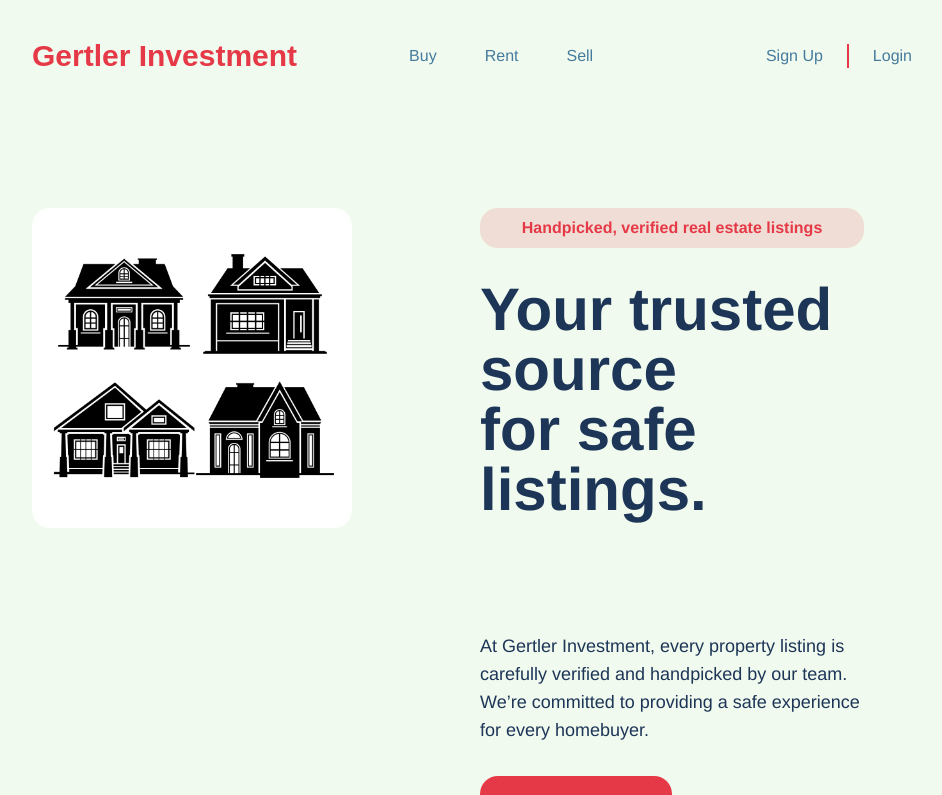
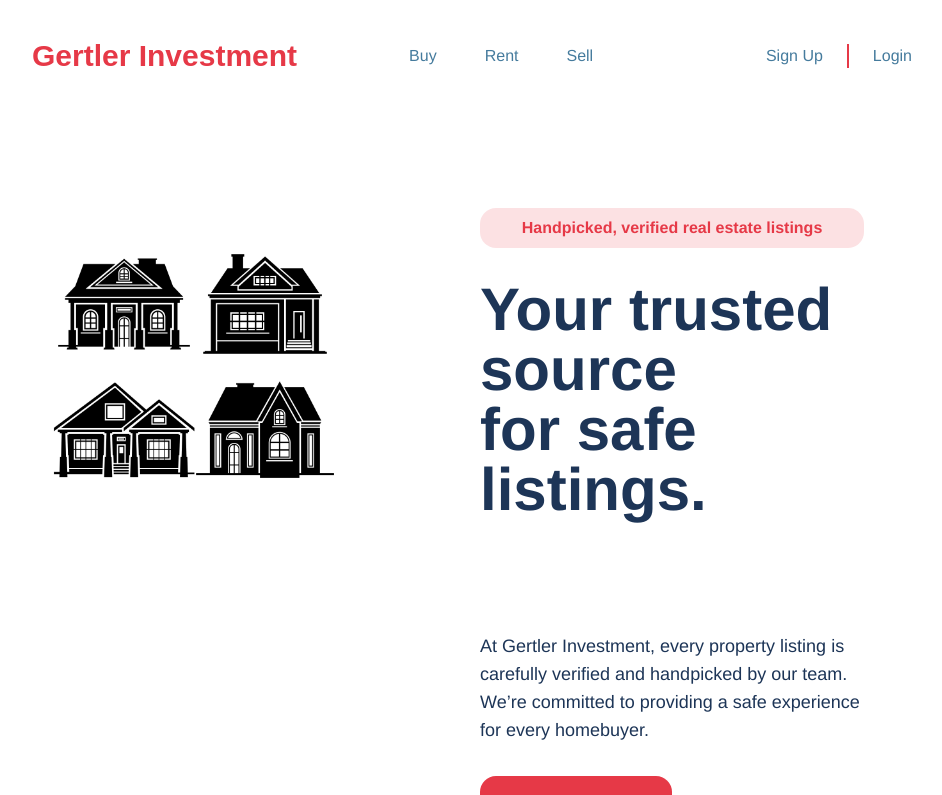
Before and after one commit to Bot-on-Tapwater/gertlerinvestment, a Next.js app: page /home in a window 1280 px wide. Shown: the top 795 px of the page, without its empty margins (160-1102 px from the left). Built offline with nearby package versions, Linux system fonts and the light colour scheme; a web font is replaced by a local one.

Commit message:
chore: Remove items introduced by shadcn components

```diff
--- a/app/globals.css
+++ b/app/globals.css
@@ -1,47 +1,18 @@
 @import "tailwindcss";
 @import "tw-animate-css";
-@import "shadcn/tailwind.css";
 
-@custom-variant dark (&:is(.dark *));
 
 :root {
   --primary: oklch(0.205 0 0);
   --secondary: oklch(0.97 0 0);
   --summer: #e63947;
-  --summertwo: #f1faee;
+  --summertwo: #ffffff;
+  /* --summertwo: #e63947; */
+  /* --summertwo: #f1faee; */
   --summerthree: #a8dadc;
   --summerfour: #457b9d;
   --summerfive: #1d3557;
-  --background: oklch(1 0 0);
-  --foreground: oklch(0.145 0 0);
-  --card: oklch(1 0 0);
-  --card-foreground: oklch(0.145 0 0);
-  --popover: oklch(1 0 0);
-  --popover-foreground: oklch(0.145 0 0);
-  --primary-foreground: oklch(0.985 0 0);
-  --secondary-foreground: oklch(0.205 0 0);
-  --muted: oklch(0.97 0 0);
-  --muted-foreground: oklch(0.556 0 0);
-  --accent: oklch(0.97 0 0);
-  --accent-foreground: oklch(0.205 0 0);
-  --destructive: oklch(0.577 0.245 27.325);
-  --border: oklch(0.922 0 0);
-  --input: oklch(0.922 0 0);
-  --ring: oklch(0.708 0 0);
-  --chart-1: oklch(0.87 0 0);
-  --chart-2: oklch(0.556 0 0);
-  --chart-3: oklch(0.439 0 0);
-  --chart-4: oklch(0.371 0 0);
-  --chart-5: oklch(0.269 0 0);
-  --radius: 0.625rem;
-  --sidebar: oklch(0.985 0 0);
-  --sidebar-foreground: oklch(0.145 0 0);
-  --sidebar-primary: oklch(0.205 0 0);
-  --sidebar-primary-foreground: oklch(0.985 0 0);
-  --sidebar-accent: oklch(0.97 0 0);
-  --sidebar-accent-foreground: oklch(0.205 0 0);
-  --sidebar-border: oklch(0.922 0 0);
-  --sidebar-ring: oklch(0.708 0 0);
+
 }
 
 @theme inline {
@@ -54,88 +25,5 @@
   --color-summerthree: var(--summerthree);
   --color-summerfour: var(--summerfour);
   --color-summerfive: var(--summerfive);
-  --font-heading: var(--font-sans);
-  --font-sans: var(--font-sans);
-  --color-sidebar-ring: var(--sidebar-ring);
-  --color-sidebar-border: var(--sidebar-border);
-  --color-sidebar-accent-foreground: var(--sidebar-accent-foreground);
-  --color-sidebar-accent: var(--sidebar-accent);
-  --color-sidebar-primary-foreground: var(--sidebar-primary-foreground);
-  --color-sidebar-primary: var(--sidebar-primary);
-  --color-sidebar-foreground: var(--sidebar-foreground);
-  --color-sidebar: var(--sidebar);
-  --color-chart-5: var(--chart-5);
-  --color-chart-4: var(--chart-4);
-  --color-chart-3: var(--chart-3);
-  --color-chart-2: var(--chart-2);
-  --color-chart-1: var(--chart-1);
-  --color-ring: var(--ring);
-  --color-input: var(--input);
-  --color-border: var(--border);
-  --color-destructive: var(--destructive);
-  --color-accent-foreground: var(--accent-foreground);
-  --color-accent: var(--accent);
-  --color-muted-foreground: var(--muted-foreground);
-  --color-muted: var(--muted);
-  --color-secondary-foreground: var(--secondary-foreground);
-  --color-primary-foreground: var(--primary-foreground);
-  --color-popover-foreground: var(--popover-foreground);
-  --color-popover: var(--popover);
-  --color-card-foreground: var(--card-foreground);
-  --color-card: var(--card);
-  --radius-sm: calc(var(--radius) * 0.6);
-  --radius-md: calc(var(--radius) * 0.8);
-  --radius-lg: var(--radius);
-  --radius-xl: calc(var(--radius) * 1.4);
-  --radius-2xl: calc(var(--radius) * 1.8);
-  --radius-3xl: calc(var(--radius) * 2.2);
-  --radius-4xl: calc(var(--radius) * 2.6);
+
 }
-
-.dark {
-  --background: oklch(0.145 0 0);
-  --foreground: oklch(0.985 0 0);
-  --card: oklch(0.205 0 0);
-  --card-foreground: oklch(0.985 0 0);
-  --popover: oklch(0.205 0 0);
-  --popover-foreground: oklch(0.985 0 0);
-  --primary: oklch(0.922 0 0);
-  --primary-foreground: oklch(0.205 0 0);
-  --secondary: oklch(0.269 0 0);
-  --secondary-foreground: oklch(0.985 0 0);
-  --muted: oklch(0.269 0 0);
-  --muted-foreground: oklch(0.708 0 0);
-  --accent: oklch(0.269 0 0);
-  --accent-foreground: oklch(0.985 0 0);
-  --destructive: oklch(0.704 0.191 22.216);
-  --border: oklch(1 0 0 / 10%);
-  --input: oklch(1 0 0 / 15%);
-  --ring: oklch(0.556 0 0);
-  --chart-1: oklch(0.87 0 0);
-  --chart-2: oklch(0.556 0 0);
-  --chart-3: oklch(0.439 0 0);
-  --chart-4: oklch(0.371 0 0);
-  --chart-5: oklch(0.269 0 0);
-  --sidebar: oklch(0.205 0 0);
-  --sidebar-foreground: oklch(0.985 0 0);
-  --sidebar-primary: oklch(0.488 0.243 264.376);
-  --sidebar-primary-foreground: oklch(0.985 0 0);
-  --sidebar-accent: oklch(0.269 0 0);
-  --sidebar-accent-foreground: oklch(0.985 0 0);
-  --sidebar-border: oklch(1 0 0 / 10%);
-  --sidebar-ring: oklch(0.556 0 0);
-}
-
-@layer base {
-  * {
-    @apply border-border outline-ring/50;
-  }
-
-  body {
-    @apply bg-background text-foreground;
-  }
-
-  html {
-    @apply font-sans;
-  }
-}
```
